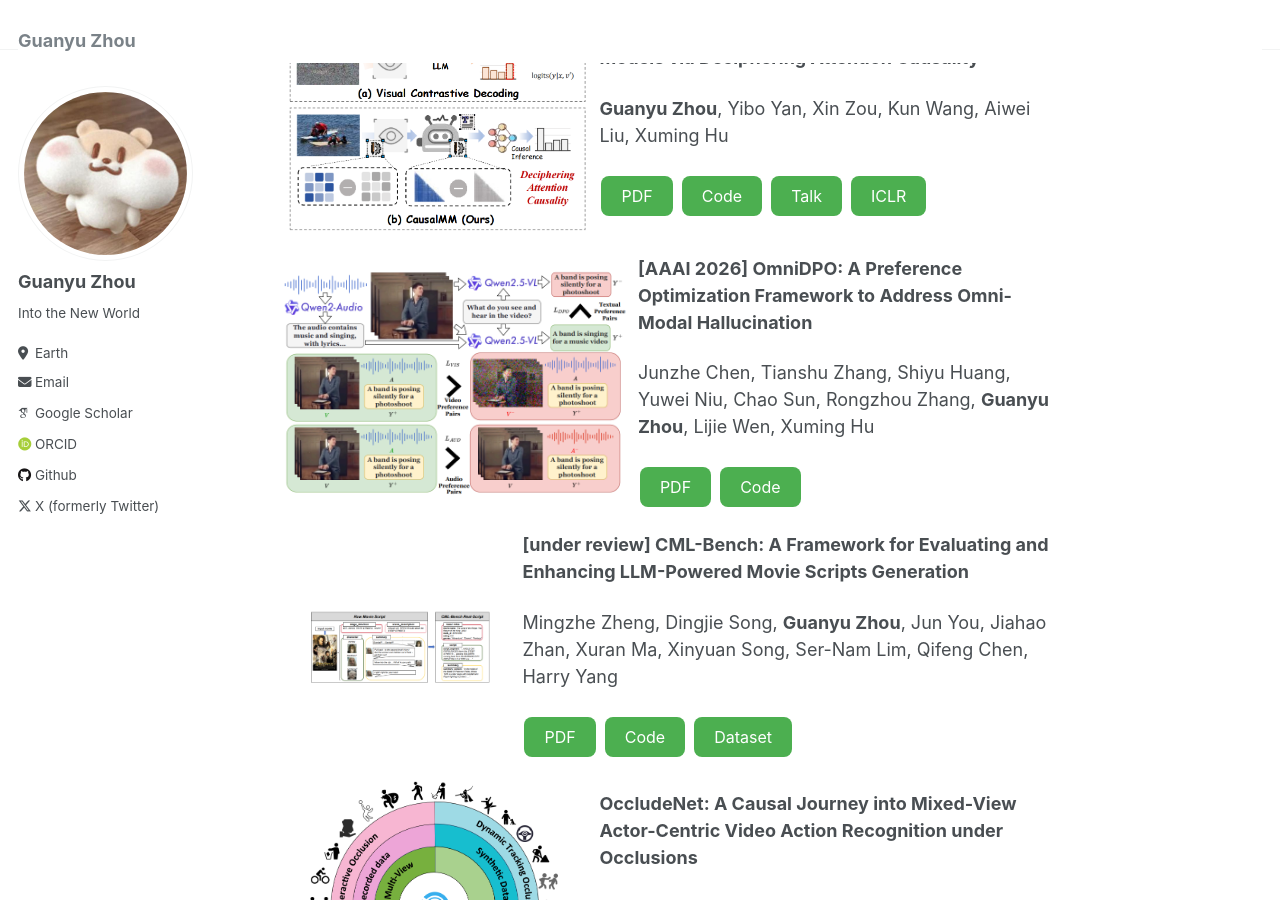
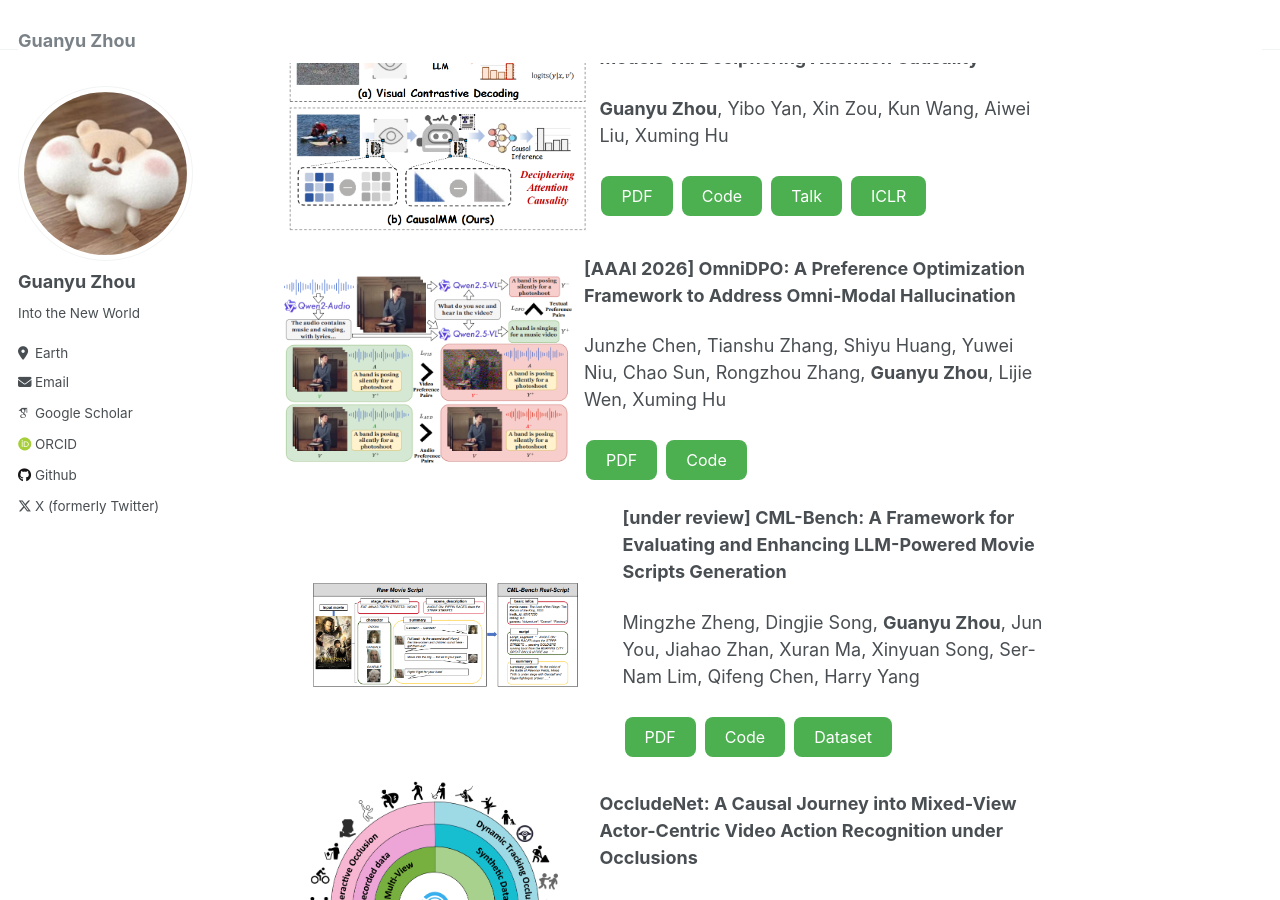
Before and after one commit to The-Martyr/the-martyr.github.io, a Jekyll site: the page built from _pages/about.md, in a window 1280 px wide and 900 px high, scrolled down 950 px. Built offline with Jekyll 4.4.1, drawn with Linux system fonts in a browser that asks for light colours; some web fonts are replaced.

Commit message:
Update about.md

```diff
--- a/_pages/about.md
+++ b/_pages/about.md
@@ -63,7 +63,7 @@ button {
   <div style="flex: 1; padding-left: 0px;">
     <img src="/images/omni.png" alt="Flowchart" style="max-width: 100%;">
   </div>
-  <div style="width: 55%; padding-left: 10px;">
+  <div style="width: 62%; padding-left: 10px;">
     <p><strong>[AAAI 2026] OmniDPO: A Preference Optimization Framework to Address Omni-Modal Hallucination</strong></p>
     <p>Junzhe Chen, Tianshu Zhang, Shiyu Huang, Yuwei Niu, Chao Sun, Rongzhou Zhang, <strong>Guanyu Zhou</strong>, Lijie Wen, Xuming Hu</p>
     <a href="https://arxiv.org/abs/2509.00723" target="_blank"><button>PDF</button></a>
@@ -95,7 +95,7 @@ button {
   <div style="flex: 1; padding-left: 25px;">
     <img src="/images/cml.png" alt="Flowchart" style="max-width: 90%;">
   </div>
-  <div style="width: 70%; padding-left: 10px;">
+  <div style="width: 57%; padding-left: 10px;">
     <p><strong>[under review] CML-Bench: A Framework for Evaluating and Enhancing LLM-Powered Movie Scripts Generation</strong></p>
     <p>Mingzhe Zheng, Dingjie Song, <strong>Guanyu Zhou</strong>, Jun You, Jiahao Zhan, Xuran Ma, Xinyuan Song, Ser-Nam Lim, Qifeng Chen, Harry Yang</p>
     <a href="https://arxiv.org/abs/2510.06231" target="_blank"><button>PDF</button></a>
```
